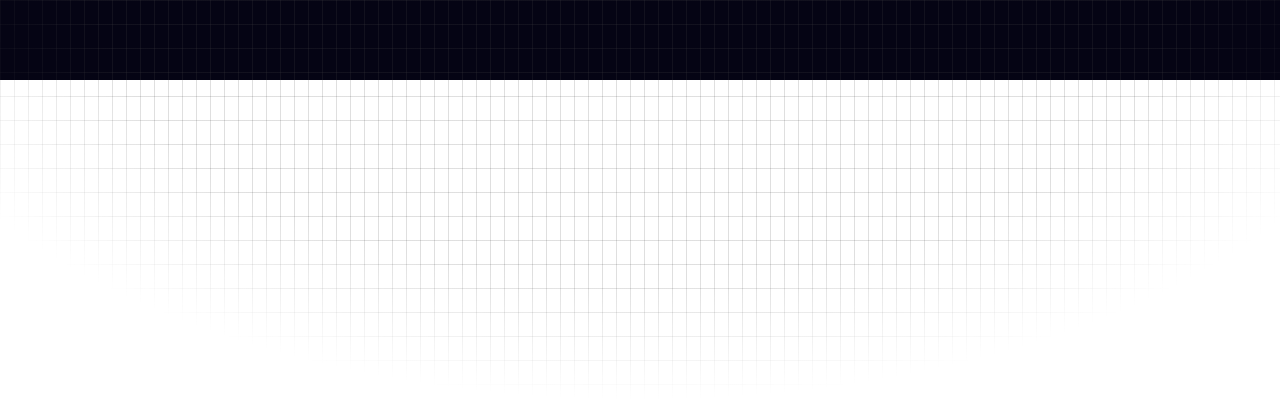
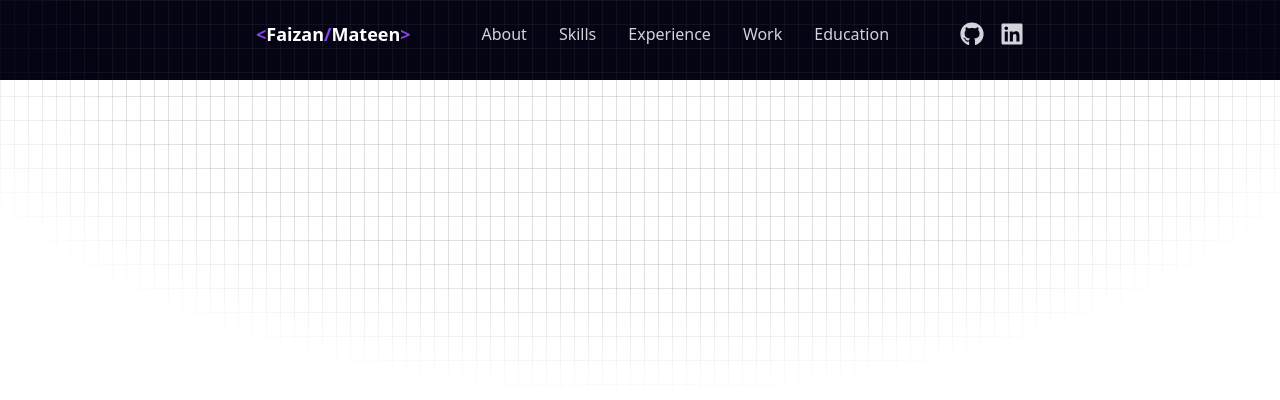
Before and after one commit to FaizanMateen/myportfolio, a React (Vite) app: page / in a window 1280 px wide. Shown: the top 400 px of the page. Built offline with nearby package versions, Linux system fonts and the light colour scheme.

Commit message:
Navbar completed

```diff
--- a/src/components/Navbar/Navbar.jsx
+++ b/src/components/Navbar/Navbar.jsx
@@ -1,7 +1,148 @@
-import React from "react";
+import React, { useEffect, useState } from "react";
+import { FaGithub, FaLinkedin } from "react-icons/fa";
+import { FiMenu, FiX } from "react-icons/fi";
 
 function Navbar() {
-  return <div></div>;
+  const [isOpen, setIsOpen] = useState(false);
+  const [activeSection, setActiveSection] = useState("");
+  const [isScrolled, setIsScrolled] = useState(false);
+
+  // Check scroll and change navbar background
+  useEffect(() => {
+    const handleScroll = () => {
+      setIsScrolled(window.scrollY > 50);
+    };
+    window.addEventListener("scroll", handleScroll);
+    return () => window.removeEventListener("scroll", handleScroll);
+  }, []);
+
+  //Smooth scroll
+  const handleMenuItemClick = (sectionId) => {
+    setActiveSection(sectionId);
+    setIsOpen(false);
+  };
+
+  const menuItems = [
+    { id: "about", label: "About" },
+    { id: "skills", label: "Skills" },
+    { id: "experience", label: "Experience" },
+    { id: "work", label: "Work" },
+    { id: "education", label: "Education" },
+  ];
+
+  return (
+    <nav
+      className={`fixed top-0 w-full z-50 transition duration-300 px-[7vw] md:px-[7vw] lg:px-[20vw] ${
+        isScrolled
+          ? "bg-[#050414] bg-opacity-50 backdrop-blur-md shadow-md"
+          : "bg-transparent"
+      }`}
+    >
+      <div className="text-white py-5 flex justify-between items-center">
+        {/* LOGO */}
+        <div className="text-lg font-semibold cursor-pointer">
+          <span className="text-[#8245ec]">&lt;</span>
+          <span className="text-white">Faizan</span>
+          <span className="text-[#8245ec]">/</span>
+          <span className="text-white">Mateen</span>
+          <span className="text-[#8245ec]">&gt;</span>
+        </div>
+
+        {/* Desktop Menu */}
+        <ul className="hidden md:flex space-x-8 text-gray-300">
+          {menuItems.map((item) => (
+            <li
+              key={item.id}
+              className={`cursor-pointer hover:text-[#8245ec]   ${
+                activeSection === item.id ? "text-[#8245ec]" : ""
+              }`}
+            >
+              <button onClick={() => handleMenuItemClick(item.id)}>
+                {item.label}
+              </button>
+            </li>
+          ))}
+        </ul>
+
+        {/* Social Media icons */}
+        <div className="hidden md:flex space-x-4">
+          <a
+            href="https://github.com/FaizanMateen"
+            target="_blank"
+            rel="noopener noreferrer"
+            className="text-gray-300 hover:text-[#8245ec]"
+          >
+            <FaGithub size={24} />
+          </a>
+          <a
+            href="https://www.linkedin.com/in/mohammed-faizan-mateen24/"
+            target="_blank"
+            rel="noopener noreferrer"
+            className="text-gray-300 hover:text-[#8245ec]"
+          >
+            <FaLinkedin size={24} />
+          </a>
+        </div>
+
+        {/* Mobile menu icons */}
+        <div className="md:hidden">
+          {isOpen ? (
+            <FiX
+              className="text-3xl text-[#8245ec] cursor-pointer"
+              onClick={() => {
+                setIsOpen(false);
+              }}
+            />
+          ) : (
+            <FiMenu
+              className="text-3xl text-[#8245ec] cursor-pointer"
+              onClick={() => {
+                setIsOpen(true);
+              }}
+            />
+          )}
+        </div>
+
+        {/* Mobile Menu Item */}
+        {isOpen && (
+          <div className="absolute top-16 left-1/2 transform -translate-x-1/2 w-4/5 bg-[#050414] bg-opacity-50 backdrop-filter backdrop-blur-lg z-50 rounded-lg shadow-lg">
+            <ul className="flex flex-col items-center space-y-4 py-4 text-gray-300">
+              {menuItems.map((item) => (
+                <li
+                  key={item.id}
+                  className={`cursor-pointer hover:text-red-700 ${
+                    activeSection === item.id ? "text-[#8245ec]" : ""
+                  }`}
+                >
+                  <button onClick={() => handleMenuItemClick(item.id)}>
+                    {item.label}
+                  </button>
+                </li>
+              ))}
+              <div className="flex space-x-4">
+                <a
+                  href="https://github.com/FaizanMateen"
+                  target="_blank"
+                  rel="noopener noreferrer"
+                  className="text-gray-300 hover:text-white"
+                >
+                  <FaGithub size={24} />
+                </a>
+                <a
+                  href="https://www.linkedin.com/in/mohammed-faizan-mateen24/"
+                  target="_blank"
+                  rel="noopener noreferrer"
+                  className="text-gray-300 hover:text-white"
+                >
+                  <FaLinkedin size={24} />
+                </a>
+              </div>
+            </ul>
+          </div>
+        )}
+      </div>
+    </nav>
+  );
 }
 
 export default Navbar;
```
Also changed, not shown: src/blurBlob.jsx (added).
